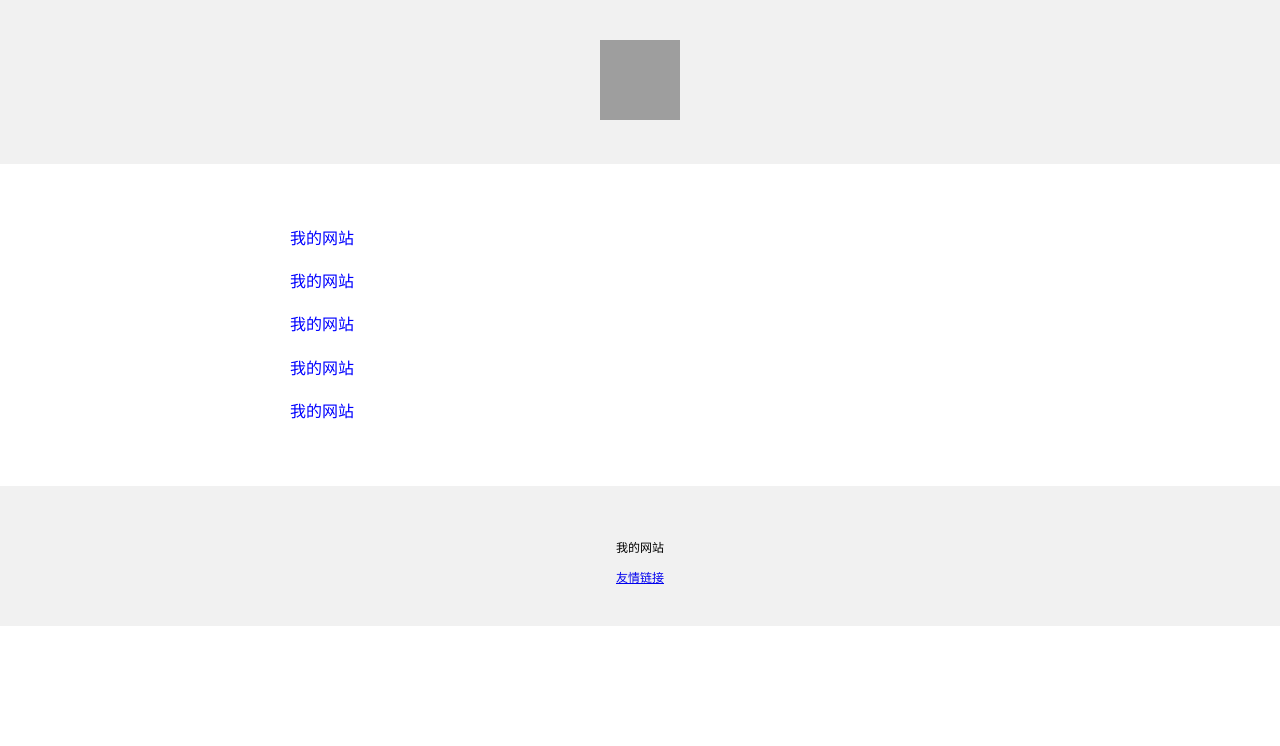
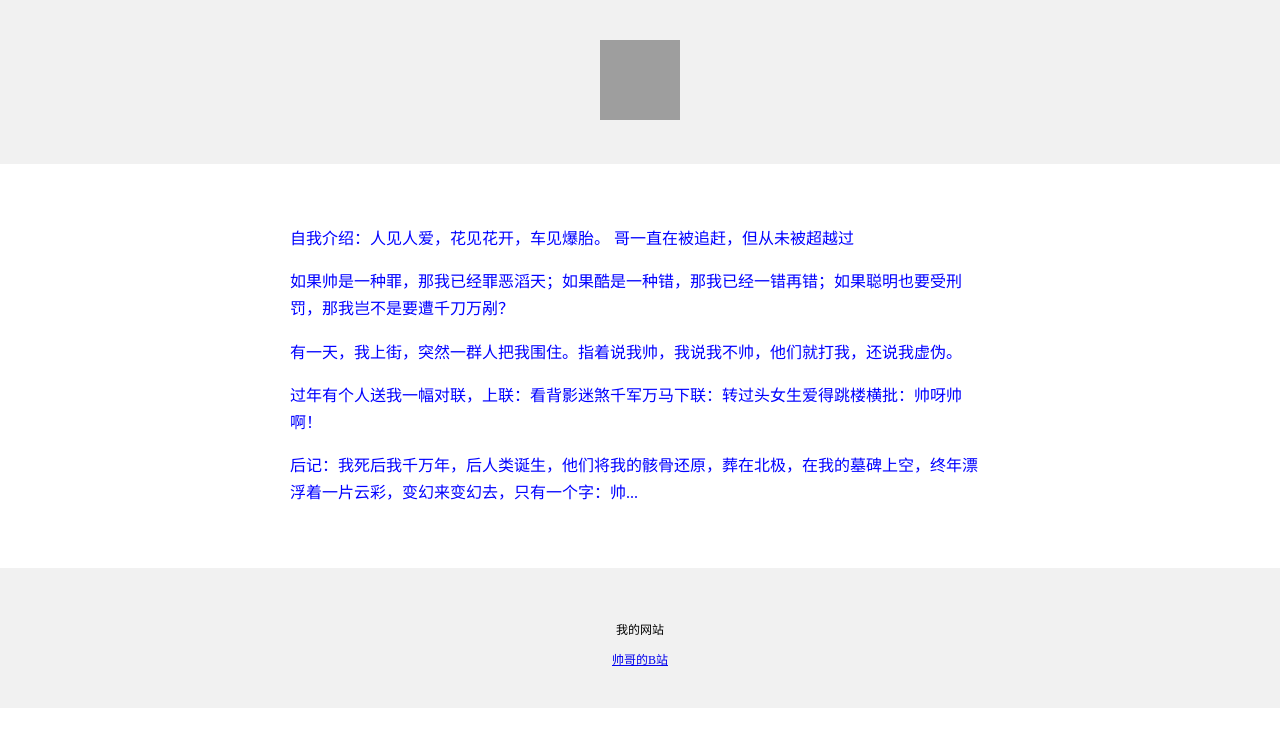
Before and after one commit to jfxts/zzp, a plain HTML site: page index.html in a window 1280 px wide. Drawn offline with Linux system fonts and the light colour scheme; grey boxes are pictures that could not be loaded.

Commit message:
Add files via upload

```diff
--- a/index.html
+++ b/index.html
@@ -16,7 +16,7 @@
    text-align: center;
    padding: 40px;
    ">
-     <img src='https://i.imgs.ovh/2025/08/27/xaCyL.jpeg' alt="ZZP" width="80px" height="80px">
+     <img src='https://i.imgs.ovh/2025/08/27/xAGOO.jpeg' alt="ZZP" width="80px" height="80px">
    </div>
    <div   style="
      max-width: 700px;
@@ -25,11 +25,11 @@
      line-height: 1.7;
      color: blue
    ">
-     <p>我的网站</p>
-     <p>我的网站</p>
-     <p>我的网站</p>
-     <p>我的网站</p>
-     <p>我的网站</p>
+     <p>自我介绍：人见人爱，花见花开，车见爆胎。 哥一直在被追赶，但从未被超越过</p>
+     <p>如果帅是一种罪，那我已经罪恶滔天；如果酷是一种错，那我已经一错再错；如果聪明也要受刑罚，那我岂不是要遭千刀万剐？</p>
+     <p>有一天，我上街，突然一群人把我围住。指着说我帅，我说我不帅，他们就打我，还说我虚伪。</p>
+     <p>过年有个人送我一幅对联，上联：看背影迷煞千军万马下联：转过头女生爱得跳楼横批：帅呀帅啊！</p>
+     <p>后记：我死后我千万年，后人类诞生，他们将我的骸骨还原，葬在北极，在我的墓碑上空，终年漂浮着一片云彩，变幻来变幻去，只有一个字：帅...</p>
    </div>
    <div style="
    background-color: #f1f1f1;
@@ -38,7 +38,8 @@
    font-size: 12px;
    ">
    <p>我的网站</p>
-   <a href="https://space.bilibili.com/121263319?spm_id_from=333.1007.0.0">友情链接</a>
+   <a href="https://space.bilibili.com/121263319?spm_id_from=333.1007.0.0">帅哥的B站
+   </a>
    </div>
   </body>
 </html>
```
